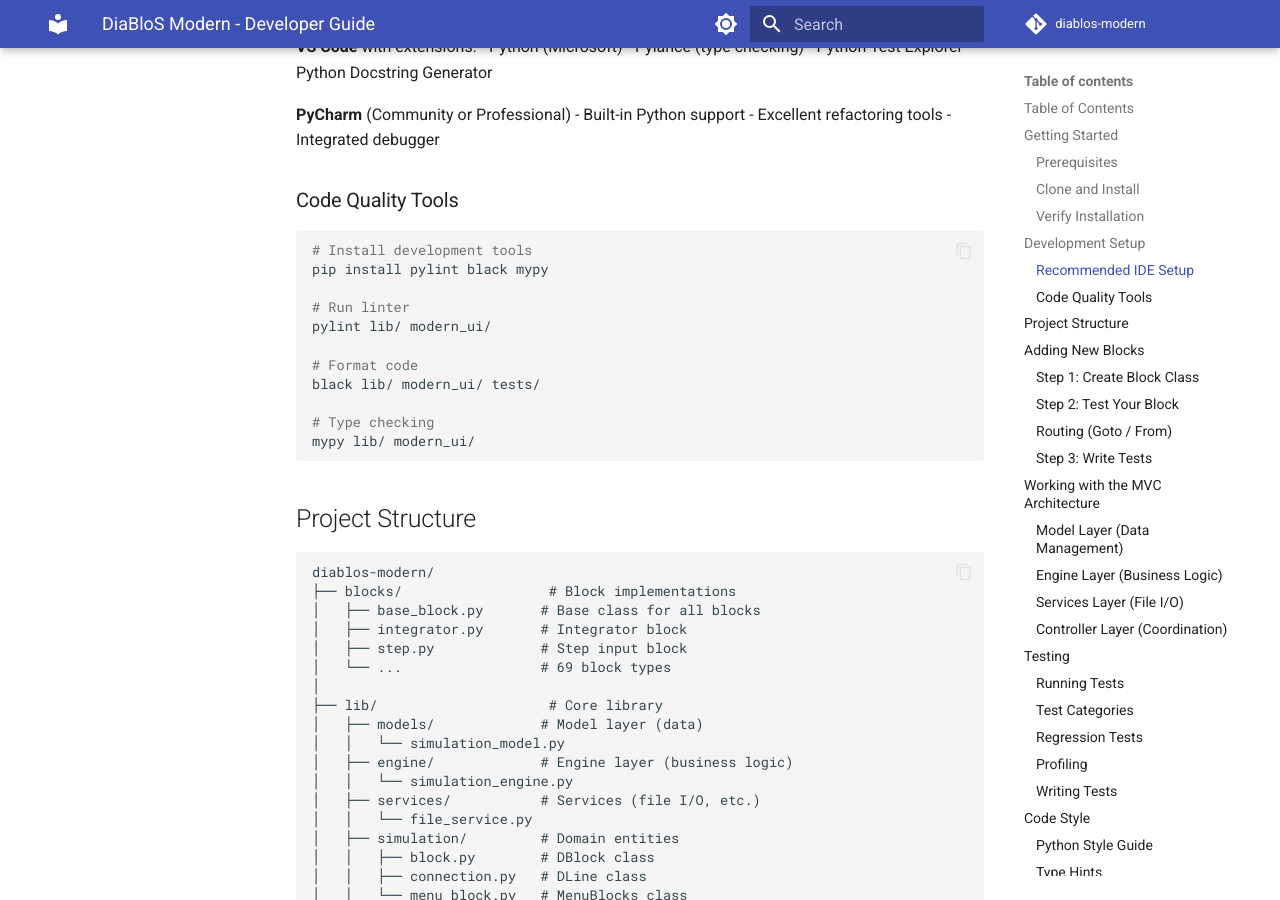
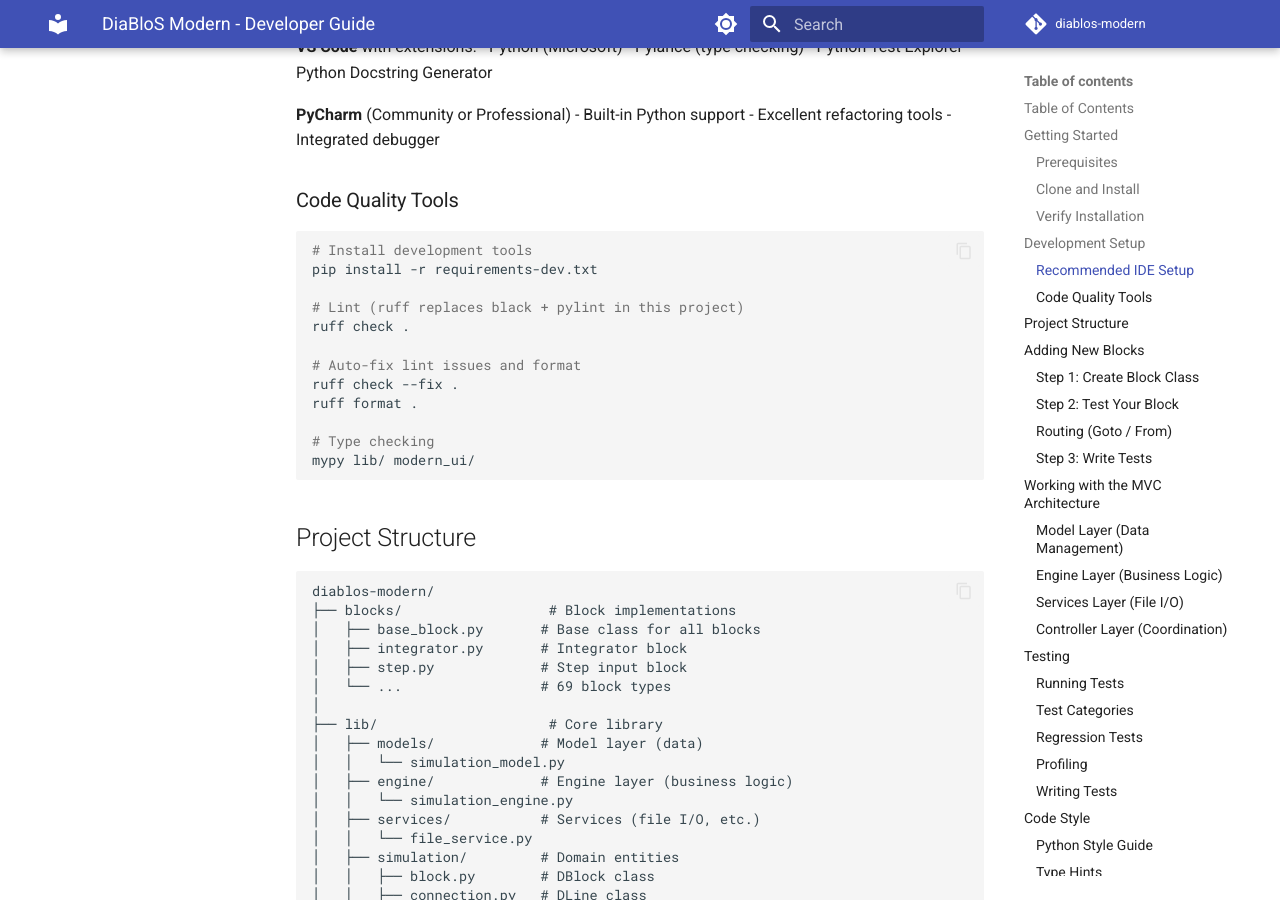
Before and after one commit to Sapetor/diablos-modern, an MkDocs documentation site: the page built from docs/DEVELOPER_GUIDE.md, in a window 1280 px wide and 900 px high, scrolled down 1494 px. Built offline with MkDocs 1.6.1 and Material for MkDocs 9.7.7, drawn with Linux system fonts in a browser that asks for light colours; comment, search, counter and statistics services are not loaded; some of the changed text lies outside the part shown.

Commit message:
docs: align DEVELOPER_GUIDE/README_BLOCKS with ruff and the 4-member contract
Follow-up to the doc-drift fix. The project replaced black + pylint with
ruff (per CLAUDE.md and requirements-dev.txt), but DEVELOPER_GUIDE.md still
told contributors to install and run them. Point both the Code Quality Tools
section and the Contributing checklist at `ruff check` / `ruff format`.

Also correct docs/blocks/README_BLOCKS.md: only 4 block properties are
required (block_name, params, inputs, outputs) plus execute(); the template's
category/color/doc are optional, not "8 required properties".

Docs-only.

Co-Authored-By: Claude Opus 4.8 (1M context) <noreply@anthropic.com>

````diff
--- a/docs/DEVELOPER_GUIDE.md
+++ b/docs/DEVELOPER_GUIDE.md
@@ -68,13 +68,14 @@ pytest --cov=lib --cov=modern_ui --cov-report=html
 
 ```bash
 # Install development tools
-pip install pylint black mypy
+pip install -r requirements-dev.txt
 
-# Run linter
-pylint lib/ modern_ui/
+# Lint (ruff replaces black + pylint in this project)
+ruff check .
 
-# Format code
-black lib/ modern_ui/ tests/
+# Auto-fix lint issues and format
+ruff check --fix .
+ruff format .
 
 # Type checking
 mypy lib/ modern_ui/
@@ -673,8 +674,7 @@ python diablos_modern.py
 4. **Run tests**
    ```bash
    pytest
-   black lib/ modern_ui/ tests/
-   pylint lib/ modern_ui/
+   ruff check .
    ```
 
 5. **Commit your changes**
````
Also changed, not shown: docs/blocks/README_BLOCKS.md (+1 -1 lines).
